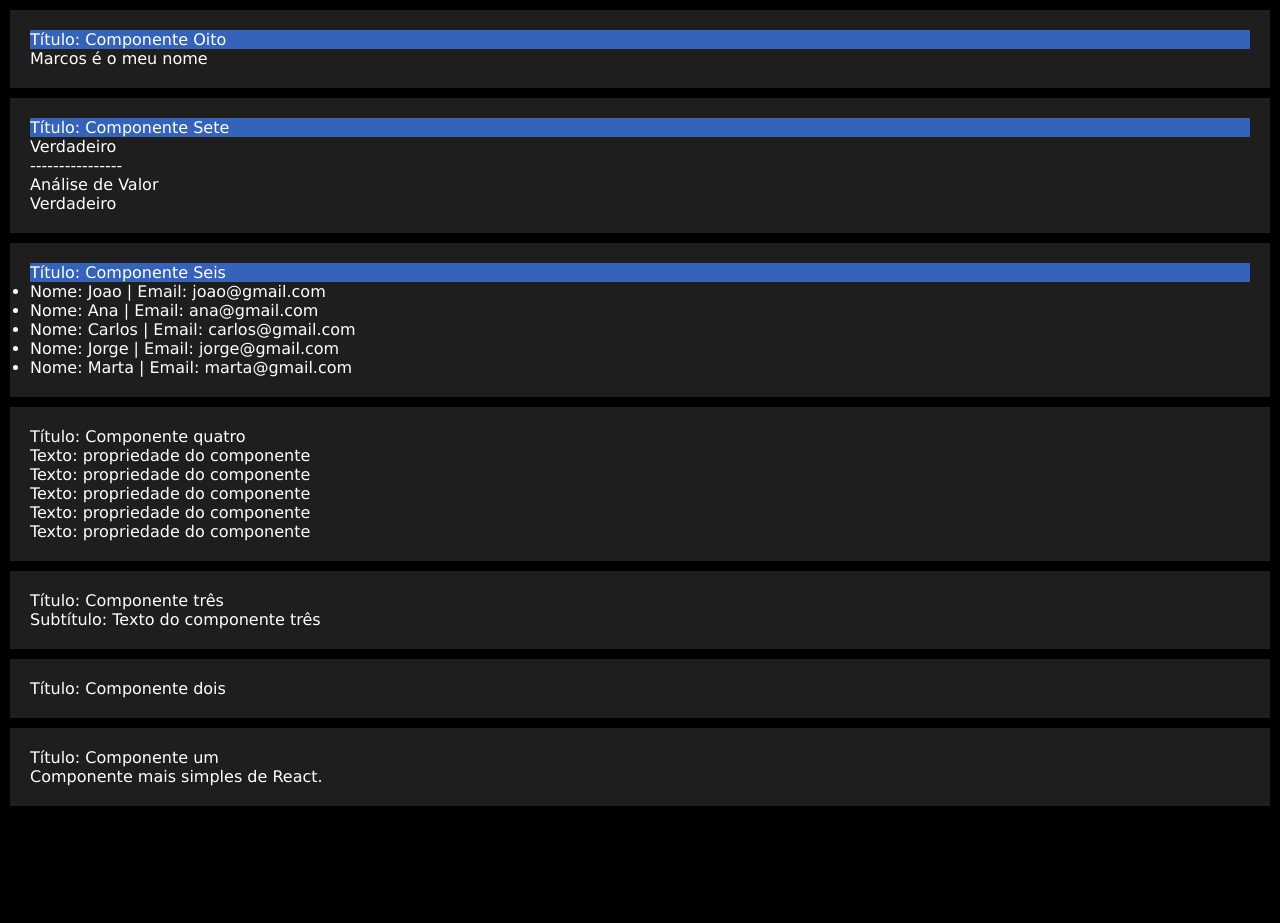
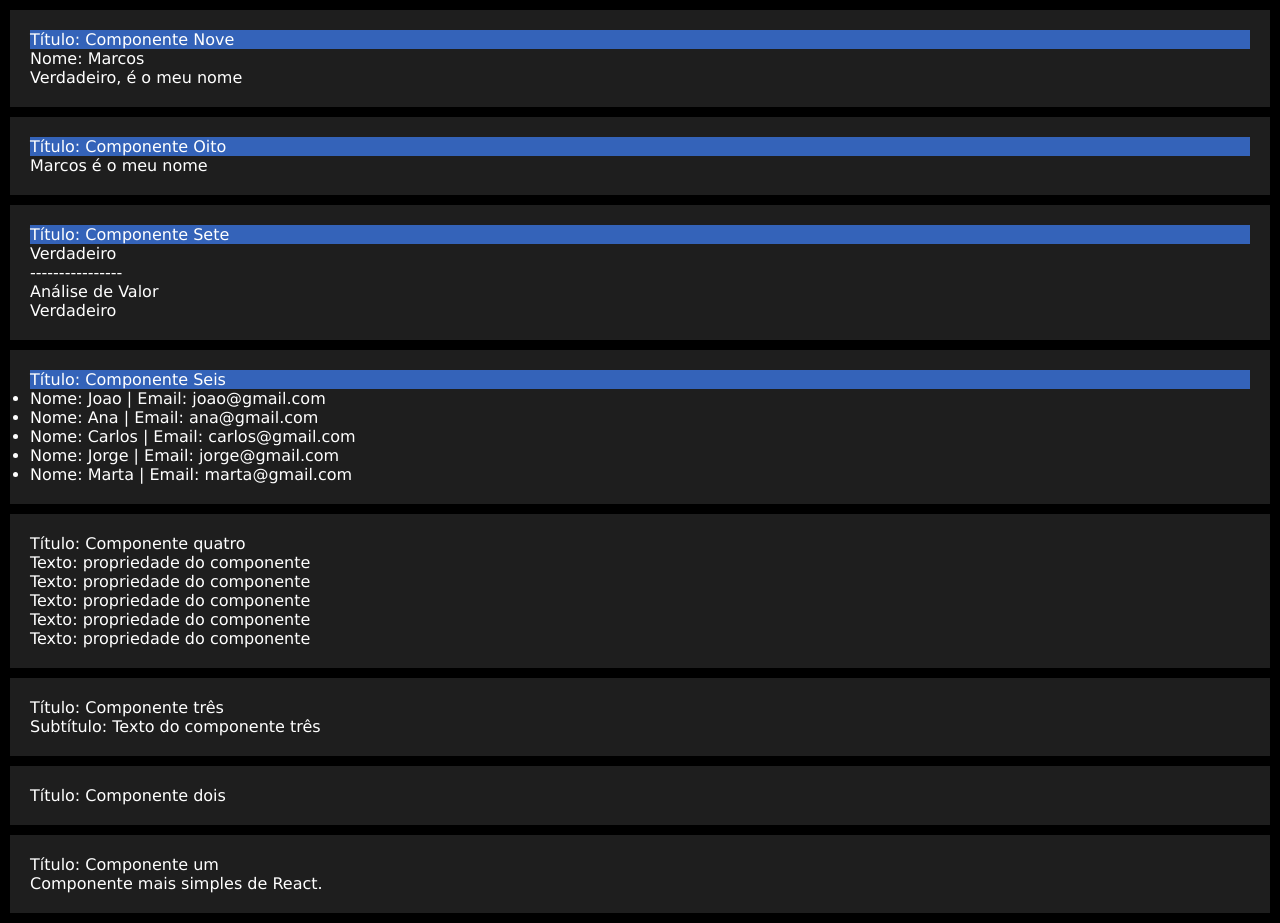
Before and after one commit to imarcaos/Curso-React01, a React (Create React App) app in the folder react-components/: page / in a window 1280 px wide. Before the commit the page ends 816 px from the top, so only its background shows below. Built offline with nearby package versions, Linux system fonts and the light colour scheme.

Commit message:
Class 018 - Conditional Intruction - Component with function and if - version 3

```diff
--- a/react-components/src/App.js
+++ b/react-components/src/App.js
@@ -9,10 +9,12 @@
 import ComponenteSeis from "./components/ComponenteSeis"
 import ComponenteSete from "./components/ComponenteSete"
 import ComponenteOito from "./components/ComponenteOito"
+import ComponenteNove from "./components/ComponenteNove"
 
 function App() {
     return (
         <>
+            <ComponenteNove titulo="Componente Nove" valor="Marcos" />
 
             {/* <ComponenteOito titulo="Componente Oito" valor={10} /> */}
             <ComponenteOito titulo="Componente Oito" valor="Marcos" />
--- /dev/null
+++ b/react-components/src/components/ComponenteNove.jsx
@@ -0,0 +1,23 @@
+import React from "react";
+import CondicaoIf from "./CondicaoIf";
+
+export default function (props) {
+    return (
+        <div className="componente">
+            <p className="titulo">Título: {props.titulo}</p>
+            <p>Nome: {props.valor}</p>
+
+            <CondicaoIf condicao={props.valor == "Marcos"}>
+                <p>Verdadeiro, é o meu nome</p>
+            </CondicaoIf>
+
+            <CondicaoIf condicao={props.valor == "Ana"}>
+                <p>É a minha cunhada</p>
+            </CondicaoIf>
+
+            <CondicaoIf condicao={props.valor != "Marcos" && props.valor != "Ana"}>
+                <p>Falso, desconheço este nome</p>
+            </CondicaoIf>
+        </div>
+    )
+}
--- /dev/null
+++ b/react-components/src/components/CondicaoIf.jsx
@@ -0,0 +1,7 @@
+export default function (props) {
+    if (props.condicao) {
+        return props.children
+    } else {
+        return false
+    }
+}
```
Also changed, not shown: 1 other file (tests, documents, lock files or other folders).
